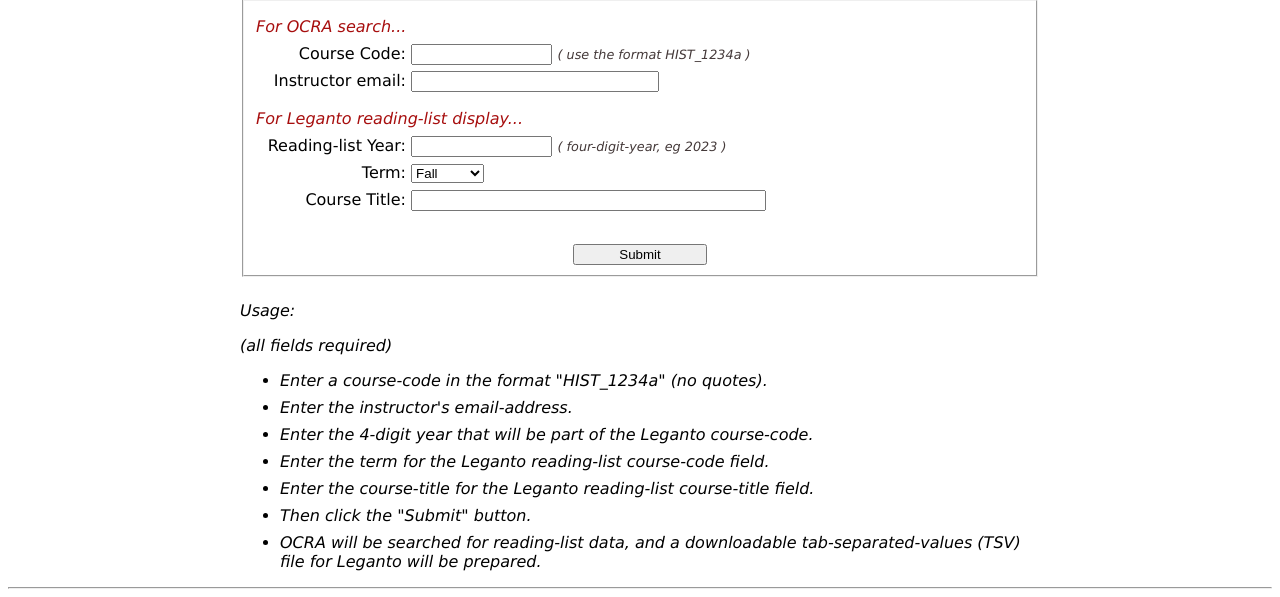
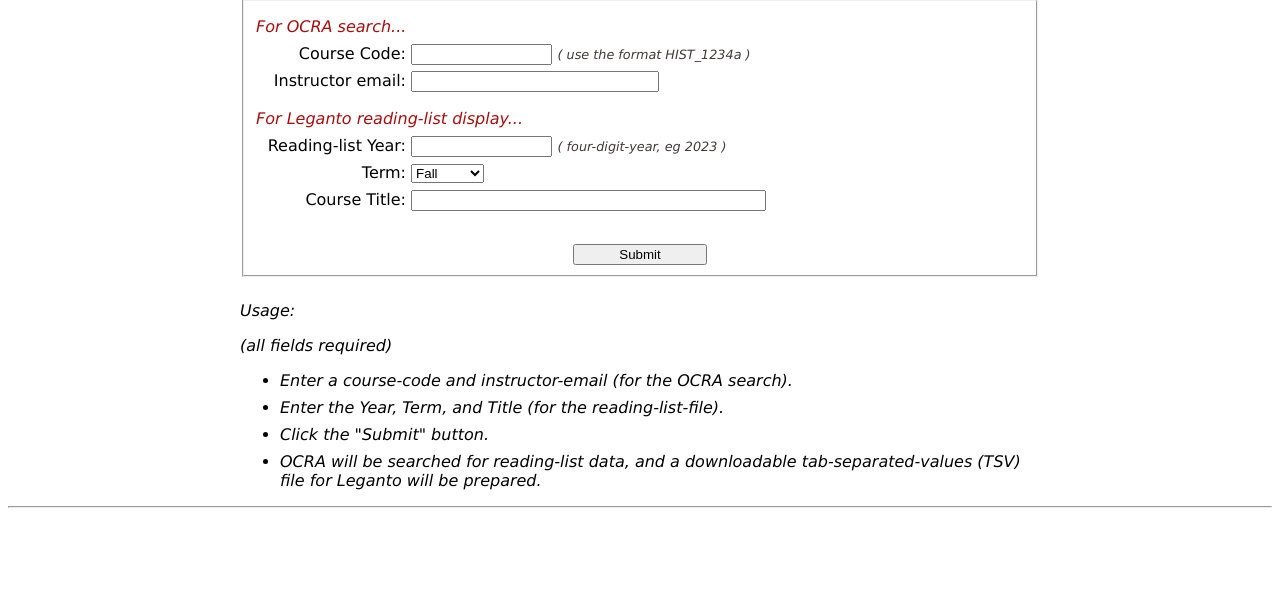
Before and after one commit to Brown-University-Library/ocra_lookup_project, a Django app: page /find/ in a window 1280 px wide. Shown: the part 359-956 px from the top of the page. After the commit the page ends 867 px from the top, so only its background shows below. Run offline with Django 4.2, Linux system fonts and the light colour scheme; parts of the project's set-up code (start-up, migrations or seed data) failed here and were passed over; some libraries are stand-ins or nearby versions.

Commit message:
simplifies usage info.

```diff
--- a/ocra_lookup_app/templates/find.html
+++ b/ocra_lookup_app/templates/find.html
@@ -100,12 +100,11 @@
         <p>Usage:</p>
         <p>(all fields required)</p>
         <ul>
-            <li style="margin-bottom: 0.5em;">Enter a course-code in the format "HIST_1234a" (no quotes).</li>
-            <li style="margin-bottom: 0.5em;">Enter the instructor's email-address.</li>
-            <li style="margin-bottom: 0.5em;">Enter the 4-digit year that will be part of the Leganto course-code.</li>
-            <li style="margin-bottom: 0.5em;">Enter the term for the Leganto reading-list course-code field.</li>
-            <li style="margin-bottom: 0.5em;">Enter the course-title for the Leganto reading-list course-title field.</li>
-            <li style="margin-bottom: 0.5em;">Then click the "Submit" button.</li>
+            <li style="margin-bottom: 0.5em;">Enter a course-code and instructor-email (for the OCRA search).</li>
+            <li style="margin-bottom: 0.5em;">Enter the Year, Term, and Title (for the reading-list-file).</li>
+            <!-- <li style="margin-bottom: 0.5em;">Enter the term for the Leganto reading-list course-code field.</li> -->
+            <!-- <li style="margin-bottom: 0.5em;">Enter the course-title for the Leganto reading-list course-title field.</li> -->
+            <li style="margin-bottom: 0.5em;">Click the "Submit" button.</li>
             <li style="margin-bottom: 0.5em;">OCRA will be searched for reading-list data, and a downloadable tab-separated-values (TSV) file for Leganto will be prepared.</li>
         </ul>
     </div>
```
